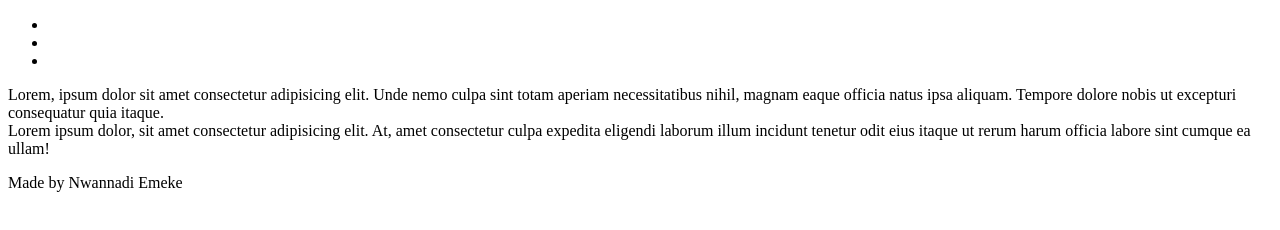
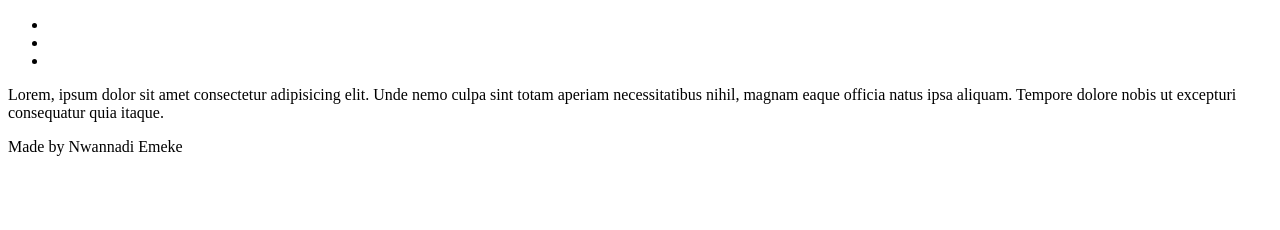
Before and after one commit to emekedev/My_First_Portfolio, a plain HTML site: page html_basic/tweets.html in a window 1280 px wide. Drawn offline with Linux system fonts and the light colour scheme.

Commit message:
add tweets.html

```diff
--- a/html_basic/tweets.html
+++ b/html_basic/tweets.html
@@ -16,7 +16,7 @@
 
     <main>
         <article>Lorem, ipsum dolor sit amet consectetur adipisicing elit. Unde nemo culpa sint totam aperiam necessitatibus nihil, magnam eaque officia natus ipsa aliquam. Tempore dolore nobis ut excepturi consequatur quia itaque.</article>
-        <aside>Lorem ipsum dolor, sit amet consectetur adipisicing elit. At, amet consectetur culpa expedita eligendi laborum illum incidunt tenetur odit eius itaque ut rerum harum officia labore sint cumque ea ullam!</aside>
+        <aside><p></p></aside>
     </main>
 
     <footer>
```
